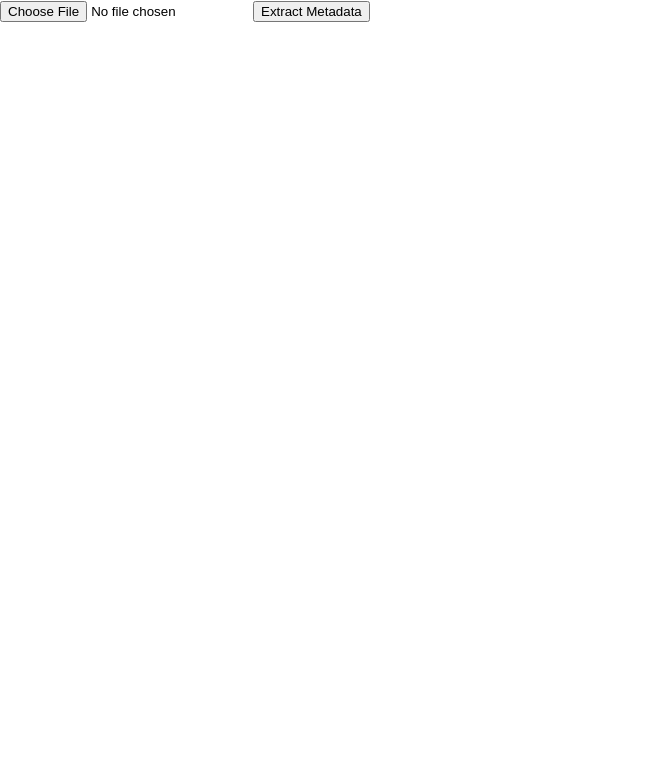
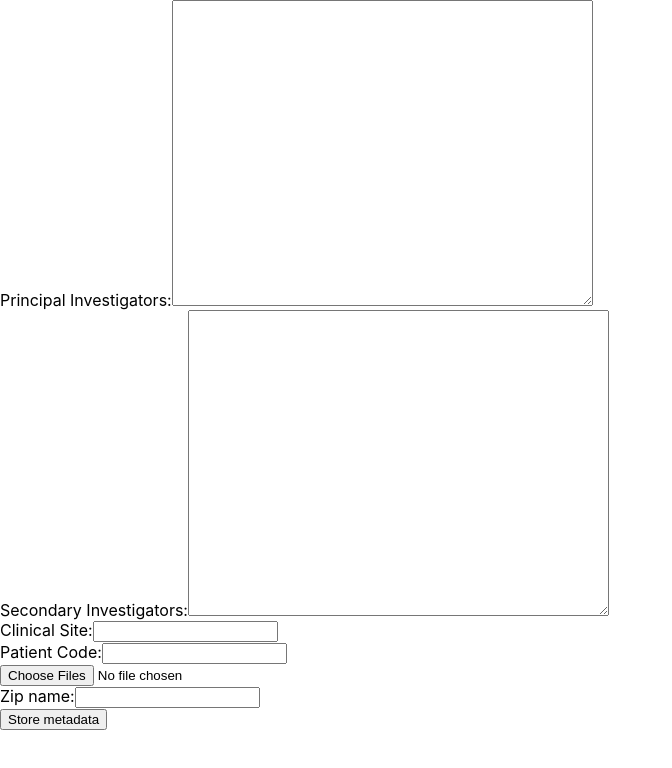
Before and after one commit to marcosmartinez7/pdf-metadata, a React (Create React App) app: page / in a window 1280 px wide. Shown: the top 768 px of the page, without its empty margins (0-672 px from the left). Built offline with nearby package versions, Linux system fonts and the light colour scheme.

Commit message:
Download as zip

```diff
--- a/package.json
+++ b/package.json
@@ -7,6 +7,7 @@
     "@testing-library/react": "^13.4.0",
     "@testing-library/user-event": "^13.5.0",
     "downloadjs": "^1.4.7",
+    "jszip": "^3.10.1",
     "pdf-lib": "^1.17.1",
     "pdfjs-dist": "^3.2.146",
     "react": "^18.2.0",
--- a/src/App.js
+++ b/src/App.js
@@ -2,73 +2,146 @@ import "./App.css";
 import { PDFDocument, PDFName, PDFString } from "pdf-lib";
 import { useState } from "react";
 import download from "downloadjs";
+import JSZip from "jszip";
+
 function App() {
-    const [file, setFile] = useState(null);
+    const [files, setFiles] = useState([]);
+    const [principalInvestigators, setPrincipalInvestigators] = useState("");
+    const [secondaryInvestigators, setSecondaryInvestigators] = useState("");
+    const [clinicalSite, setClinicalSite] = useState("");
+    const [patientCode, setPatientCode] = useState("");
+    const [zipName, setZipName] = useState("");
 
     const handleFileInput = (event) => {
-        const file = event.target.files[0];
-        setFile(file);
+        setFiles(Array.from(event.target.files));
     };
 
-    const handleExtract = async () => {
-        if (!file) {
-            console.log("Please select a file first");
-            return;
-        }
+    const setMetadata = async () => {
+        return await Promise.all(
+            files.map(async (file) => {
                 const fileReader = new FileReader();
+                fileReader.readAsArrayBuffer(file);
+
+                return new Promise((resolve) => {
                     fileReader.onload = async () => {
                         const typedArray = new Uint8Array(fileReader.result);
-
                         // Open a PDF document from the Uint8Array
                         const pdfDoc = await PDFDocument.load(typedArray);
 
-            console.dir(pdfDoc);
-            console.log(pdfDoc.getTitle());
-            console.log(pdfDoc.getInfoDict());
-
-            console.log(pdfDoc.getKeywords());
-            console.log(
-                "Custom property",
-                pdfDoc.getInfoDict().get(PDFName.of("Custom"))
-            );
-
-            console.log(
-                "Clinical site",
-                pdfDoc.getInfoDict().get(PDFName.of("Clinical site"))
-            );
-            console.log("Changing keywords");
-
-            const oldKeywords = pdfDoc.getKeywords();
-            pdfDoc.setKeywords(["Jhon", "Patricia"].concat(oldKeywords));
-
-            console.log(pdfDoc.getKeywords());
-
-            console.log("Adding new property");
                         pdfDoc
                             .getInfoDict()
-                .set(PDFName.of("Clinical site"), PDFString.of("Hospital"));
-            console.log(
-                "Clinical site",
-                pdfDoc.getInfoDict().get(PDFName.of("Clinical site"))
+                            .set(
+                                PDFName.of("Principal Investigators"),
+                                PDFString.of(principalInvestigators)
+                            );
+                        pdfDoc
+                            .getInfoDict()
+                            .set(
+                                PDFName.of("Secondary Investigators"),
+                                PDFString.of(secondaryInvestigators)
+                            );
+                        pdfDoc
+                            .getInfoDict()
+                            .set(
+                                PDFName.of("Clinical Site"),
+                                PDFString.of(clinicalSite)
+                            );
+                        pdfDoc
+                            .getInfoDict()
+                            .set(
+                                PDFName.of("Patient Code"),
+                                PDFString.of(patientCode)
                             );
 
                         const pdfBytes = await pdfDoc.save();
-
-            // Trigger the browser to download the PDF document
-            download(
-                pdfBytes,
-                "pdf-lib_form_creation_example.pdf",
-                "application/pdf"
+                        resolve({ name: file.name, data: pdfBytes });
+                    };
+                });
+            })
         );
     };
-        fileReader.readAsArrayBuffer(file);
+
+    const handleSaveAsZip = async () => {
+        if (!files.length) {
+            alert("Please select one or more files first");
+            return;
+        }
+        if (!zipName) {
+            alert("Please select a zip name first");
+            return;
+        }
+        const updatedFiles = await setMetadata();
+        console.log("updated files", updatedFiles);
+        const zip = new JSZip();
+        updatedFiles.forEach(({ name, data }) => {
+            zip.file(name, data);
+        });
+        const content = await zip.generateAsync({ type: "blob" });
+        download(content, "pdf-files.zip", "application/zip");
     };
 
     return (
+        <form>
             <div>
-            <input type="file" onChange={handleFileInput} />
-            <button onClick={handleExtract}>Extract Metadata</button>
+                <label htmlFor="principalInvestigators">
+                    Principal Investigators:
+                </label>
+                <textarea
+                    cols="50"
+                    rows={20}
+                    type="text"
+                    id="principalInvestigators"
+                    value={principalInvestigators}
+                    onChange={(e) => setPrincipalInvestigators(e.target.value)}
+                />
             </div>
+            <div>
+                <label htmlFor="secondaryInvestigators">
+                    Secondary Investigators:
+                </label>
+                <textarea
+                    cols="50"
+                    rows={20}
+                    type="text"
+                    id="secondaryInvestigators"
+                    value={secondaryInvestigators}
+                    onChange={(e) => setSecondaryInvestigators(e.target.value)}
+                />
+            </div>
+            <div>
+                <label htmlFor="clinicalSite">Clinical Site:</label>
+                <input
+                    type="text"
+                    id="clinicalSite"
+                    value={clinicalSite}
+                    onChange={(e) => setClinicalSite(e.target.value)}
+                />
+            </div>
+            <div>
+                <label htmlFor="patientCode">Patient Code:</label>
+                <input
+                    type="text"
+                    id="patientCode"
+                    value={patientCode}
+                    onChange={(e) => setPatientCode(e.target.value)}
+                />
+            </div>
+            <div>
+                <input type="file" onChange={handleFileInput} multiple />
+            </div>
+            <div>
+                <label htmlFor="zipName">Zip name:</label>
+                <input
+                    type="text"
+                    id="zipName"
+                    value={zipName}
+                    onChange={(e) => setZipName(e.target.value)}
+                />
+            </div>
+            <button type="button" onClick={handleSaveAsZip}>
+                Store metadata
+            </button>
+        </form>
     );
 }
 
```
Also changed, not shown: 1 other file (tests, documents, lock files or other folders). Lines whose indentation alone changed are shown as unchanged.
